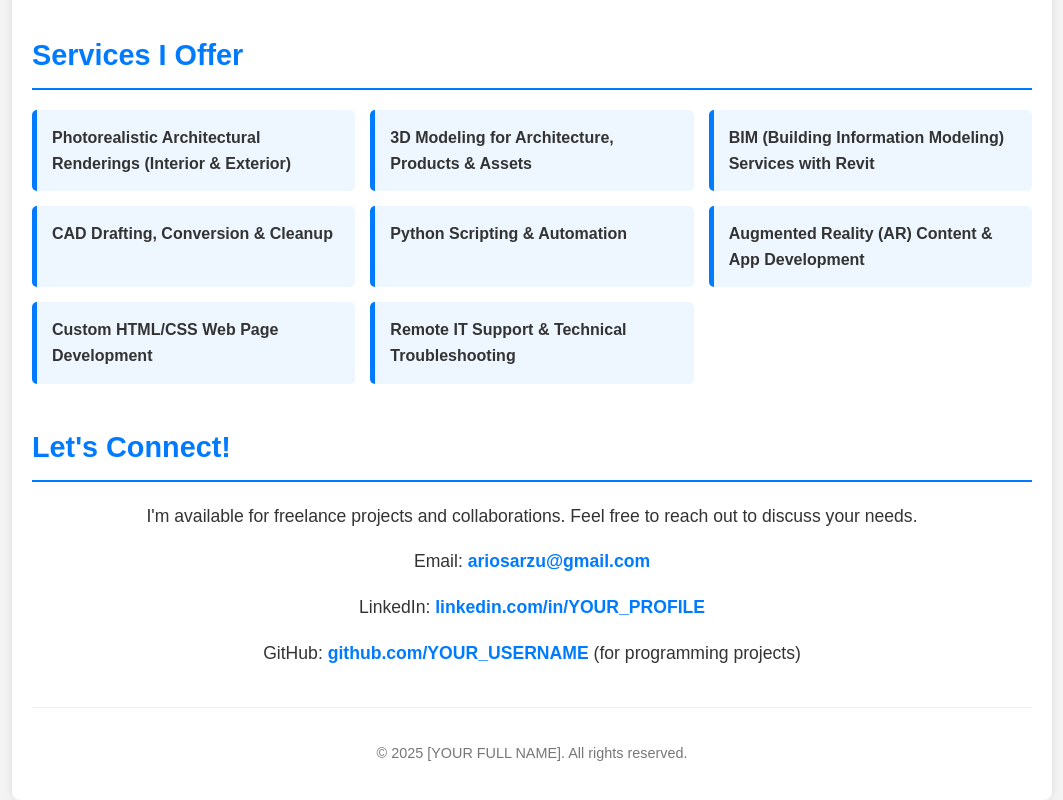
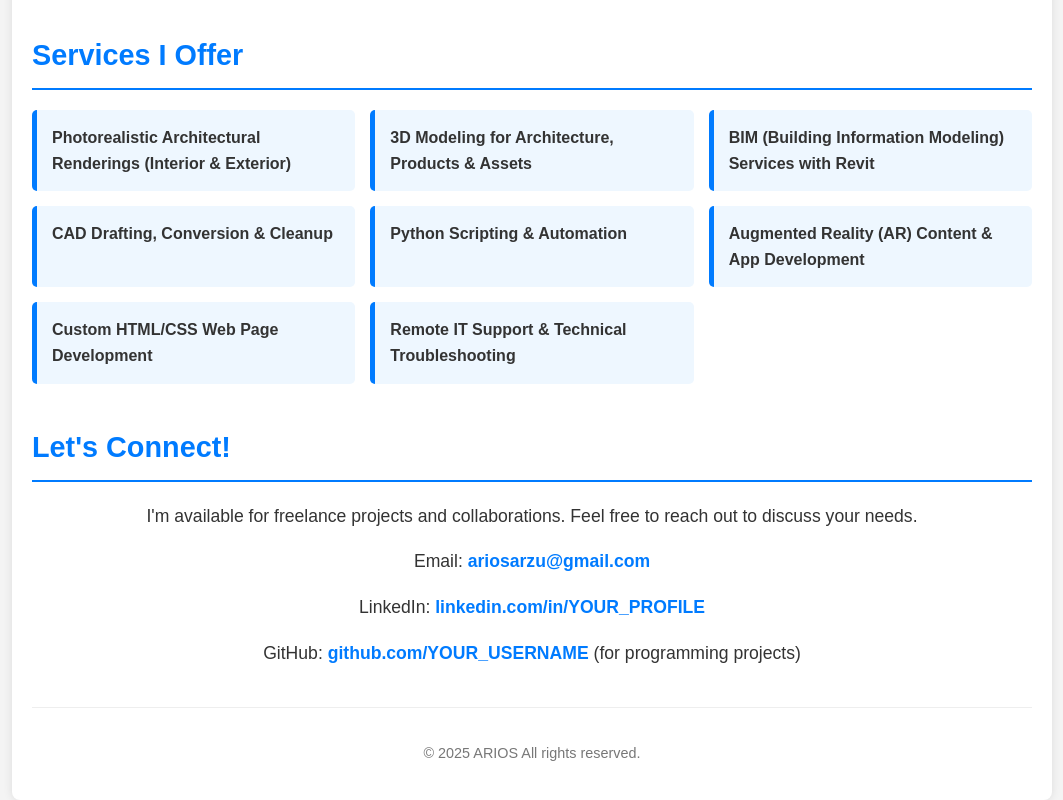
Before and after one commit to ARPROGAM/portfoliom, a plain HTML site: page index.html in a window 1280 px wide. Shown: the part 1608-2408 px from the top of the page, without its empty margins (108-1171 px from the left). Drawn offline with Linux system fonts and the light colour scheme.

Commit message:
Update index.html

```diff
--- a/index.html
+++ b/index.html
@@ -293,7 +293,7 @@
         </section>
 
         <footer>
-            <p>© <script>document.write(new Date().getFullYear());</script> [YOUR FULL NAME]. All rights reserved.</p>
+            <p>© <script>document.write(new Date().getFullYear());</script> ARIOS All rights reserved.</p>
         </footer>
     </div>
 </body>
```
